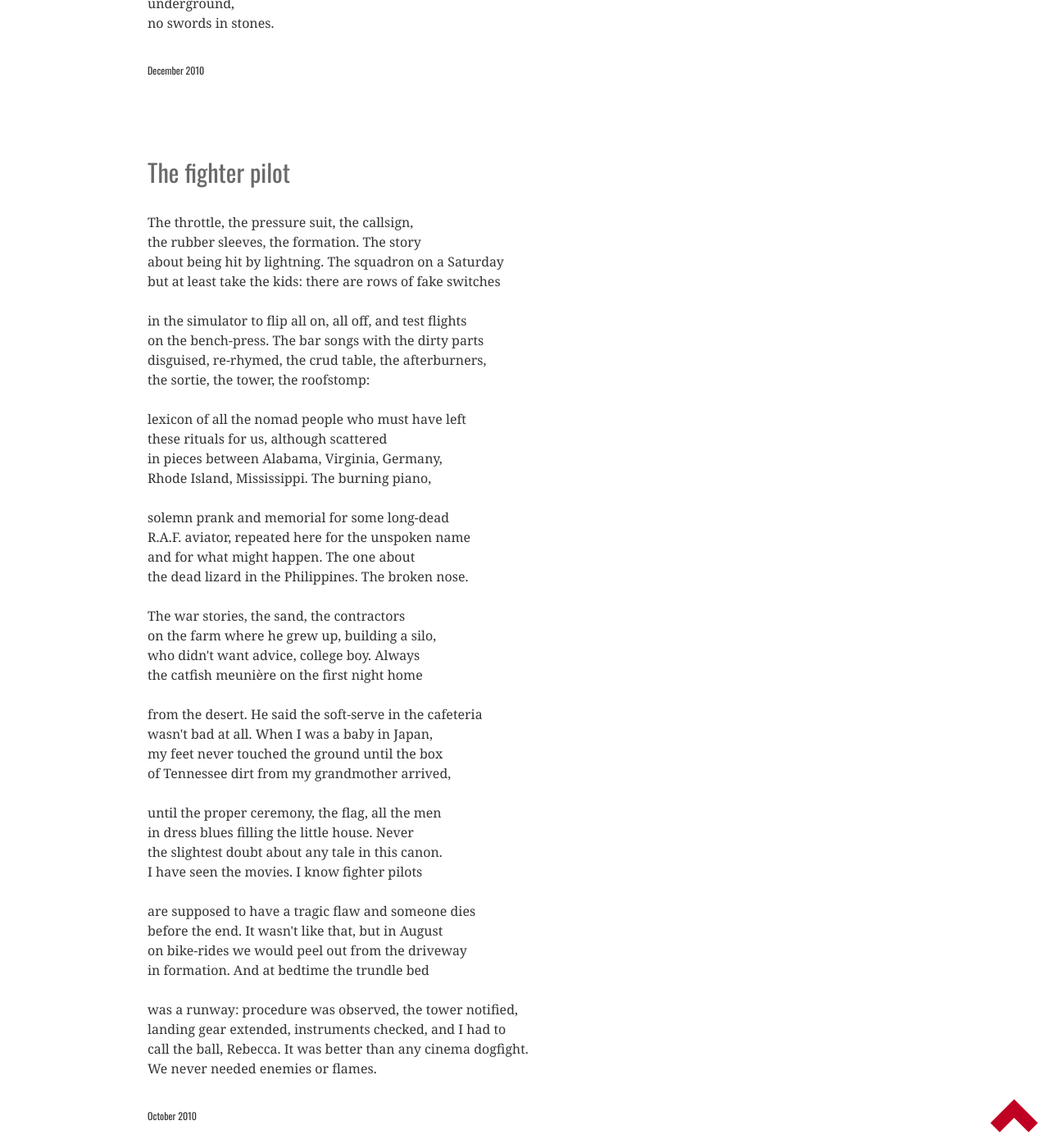
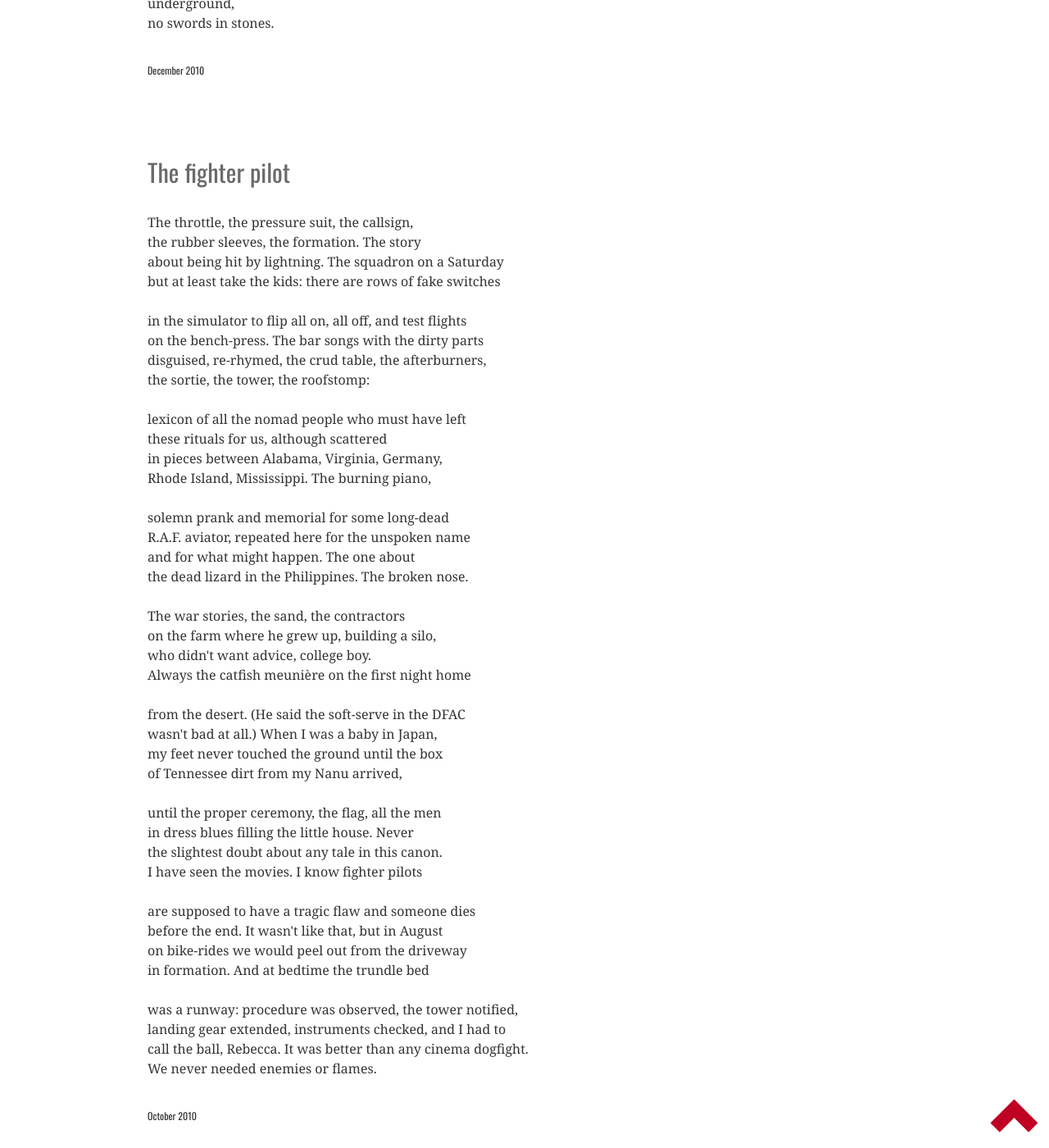
Before and after one commit to piscisvolans/piscisvolans.github.io, a Jekyll site: the page built from poetry.md, in a window 1280 px wide and 1400 px high, scrolled down 6136 px. Shown: the whole window at 82% size. Built offline with Jekyll 4.4.1, drawn with Linux system fonts in a browser that asks for light colours; nearby versions of some CDN libraries; some web fonts are replaced; comment, search, counter and statistics services are not loaded.

Commit message:
Edit a poem

```diff
--- a/poetry.md
+++ b/poetry.md
@@ -251,13 +251,13 @@ the dead lizard in the Philippines. The broken nose.
 
 The war stories, the sand, the contractors
 on the farm where he grew up, building a silo,
-who didn't want advice, college boy. Always
-the catfish meunière on the first night home
+who didn't want advice, college boy.
+Always the catfish meunière on the first night home
 
-from the desert. He said the soft-serve in the cafeteria
-wasn't bad at all. When I was a baby in Japan,
+from the desert. (He said the soft-serve in the DFAC
+wasn't bad at all.) When I was a baby in Japan,
 my feet never touched the ground until the box
-of Tennessee dirt from my grandmother arrived,
+of Tennessee dirt from my Nanu arrived,
 
 until the proper ceremony, the flag, all the men
 in dress blues filling the little house. Never
```
